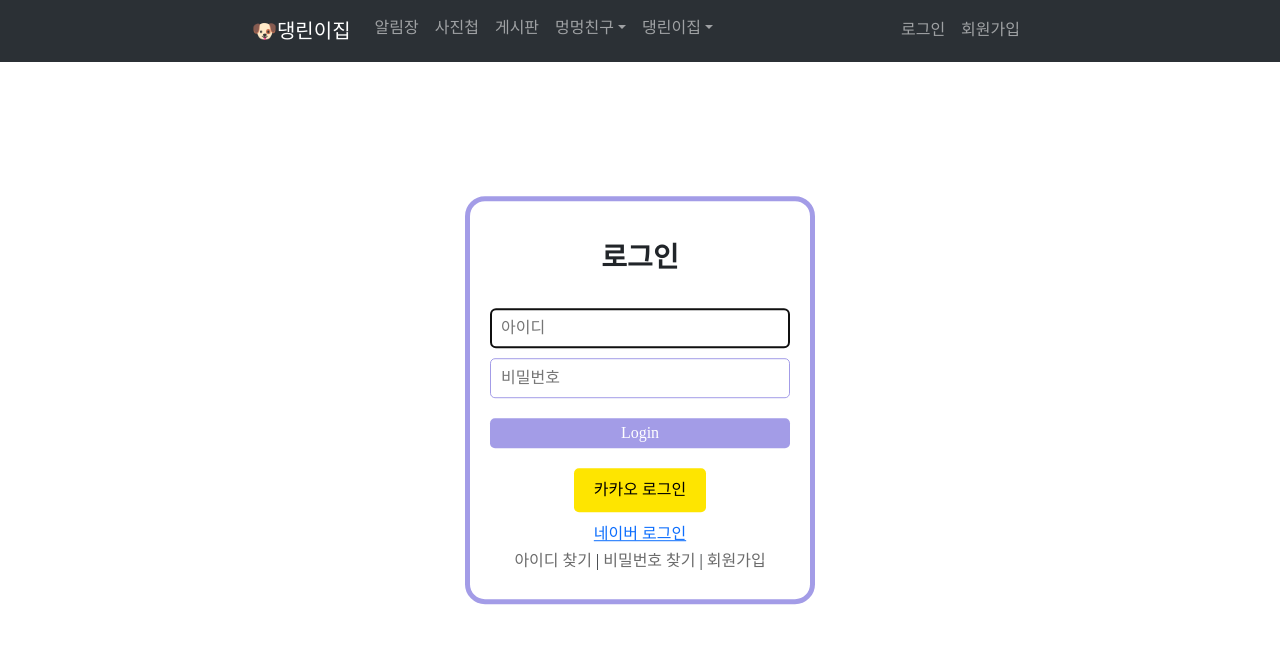
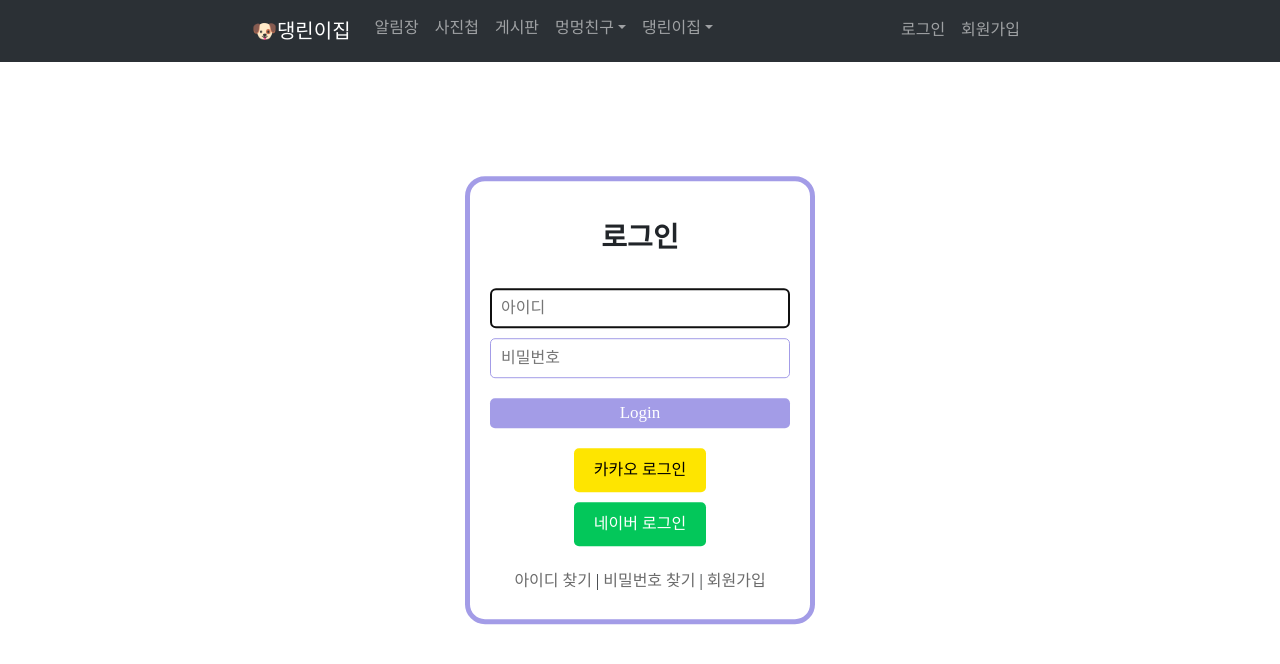
Before and after one commit to xooxpeak/React_Puppy, a React (Create React App) app: page /login in a window 1280 px wide. Shown: the top 664 px of the page. Built offline with nearby package versions, Linux system fonts and the light colour scheme; no server answers; a web font is replaced by a local one.

Commit message:
[Fix] 403 오류 해결 -> 네이버 로그인 구현 완료 [Design] 로그인 UI 수정

```diff
--- a/src/css/Login.css
+++ b/src/css/Login.css
@@ -33,7 +33,7 @@ div h5 {
 }
 
 h3#login_title {
-    margin-bottom: 30px; /* 로그인 글자와 아래 요소 간격 */
+    margin-bottom: 30px;
 }
 
 .input {
@@ -51,19 +51,18 @@ h3#login_title {
     margin-bottom: 10px;
 }
 
-#loginBut {
+.loginBut {
     background-color: rgb(163, 156, 231);
     color : white;
     border : none;
     border-radius: 5px;
     font-size: 17px;
-    height: 50px;
+    height: 30px;
     width: 300px;
-    margin : 20px 0 10px 0;
 }
 
-#loginBut:hover {
-    background-color: #f8d1dd; /* 마우스 호버 시 색상 변경 */
+.loginBut:hover {
+    background-color: #f8d1dd;
 }
 
 .link {
@@ -73,17 +72,16 @@ h3#login_title {
 }
 
 .link a {
-    text-decoration: none; /* 밑줄 제거 */
-    color: rgb(107, 107, 107); /* 색상 변경 */
+    text-decoration: none;
+    color: rgb(107, 107, 107);
 }
 
 .link a:hover {
-    color: #f8d1dd; /* 마우스 호버 시 색상 변경 */
+    color: #f8d1dd;
 }
 
-/* 카카오 로그인 링크에 대한 스타일 */
+/* 카카오 로그인 */
 .kakao-login-link {
-    /* 원하는 스타일을 여기에 추가합니다 */
     display: inline-block;
     padding: 10px 20px;
     background-color: #FEE500;
@@ -96,3 +94,18 @@ h3#login_title {
 .kakao-login-link:hover {
     background-color: #FFD500;
 }
+
+.naver-login-link {
+    display: inline-block;
+    background-color: #03c75a;
+    color: white;
+    padding: 10px 20px;
+    border-radius: 5px;
+    text-decoration: none;
+    text-align: center;
+    margin-bottom: 20px;
+}
+
+.naver-login-link:hover {
+    background-color: #029e4d;
+}
--- a/src/pages/Login.js
+++ b/src/pages/Login.js
@@ -67,6 +67,9 @@ let Login = () => {
             // 새로운 accessToken을 쿠키에 저장하고 상태도 업데이트
             setCookie('accessToken', response.data.accessToken, { path: '/' });
             setAccessToken(response.data.accessToken);
+
+            // 원래의 요청을 다시 시도
+            return response.data.accessToken;
         } catch (error) {
             console.log('error: ', error);
         }
@@ -76,28 +79,21 @@ let Login = () => {
 
 
         // 로그인 함수
-        let loginHandler = () => {
-
+        let loginHandler = async () => {
             // 아이디 또는 비밀번호가 비어 있는 경우
             if (!userId || !password) {
                 alert("아이디와 비밀번호를 모두 입력해주세요.");
                 return;
             }
 
-            // 로그인 요청 보내기
-            axios({
-                url: 'http://localhost:8082/api/v1/auth/n/login',
-                method: 'POST',
-                data: {
+            try {
+                // 로그인 요청 보내기
+                let res = await axios.post('http://localhost:8082/api/v1/auth/n/login', {
                     userId: userId,
                     password: password
-                }
-            })
-            .then((res) => {
+                });
+
                 // 로그인 성공
-                console.log(res.data)
-                console.log(res.status)
-
                 if (res.status === 200) {
                     // 서버로부터 받은 액세스 토큰을 쿠키에 저장
                     setCookie('accessToken', res.data.accessToken, { path: '/' });
@@ -105,25 +101,35 @@ let Login = () => {
                     // API 요청하는 콜마다 헤더에 accessToken 담아 보내도록 설정
                     axios.defaults.headers.common['Authorization'] = `Bearer ${res.data.accessToken}`;
                     alert("로그인 성공!");
-                    navigate("/");  // 메인페이지로 이동
-
-                }  else if (res.status === 401) {
+                    navigate("/"); // 메인페이지로 이동
+                }
+            } catch (error) {
+                if (error.response && error.response.status === 401) {
                     // Access Token이 만료된 경우, Access Token 재발급 시도
-                    // retryLogin();
-                    refreshAccessToken();
+                    try {
+                        const newAccessToken = await refreshAccessToken();
+                        // 재발급 받은 새로운 액세스 토큰으로 원래 요청 재시도
+                        await axios.post('http://localhost:8082/api/v1/auth/n/login', {
+                            userId: userId,
+                            password: password
+                        }, {
+                            headers: {
+                                Authorization: `Bearer ${newAccessToken}`,
+                            }
+                        });
+                        navigate("/"); // 메인페이지로 이동
+                    } catch (refreshError) {
+                        alert("로그인 세션이 만료되었습니다. 다시 로그인해주세요.");
+                        console.error("Refresh Error:", refreshError);
+                    }
                 } else {
                     // 로그인 실패
-                    console.log(res.status)
                     alert("아이디 또는 비밀번호가 잘못되었습니다.");
+                    console.error("Login Error:", error);
+                }
+            }
+        };
 
-                }
-            })
-            .catch((error) => {
-                // 서버 오류 또는 네트워크 오류
-                alert("로그인에 실패하였습니다.");
-                console.error("Error:", error);
-            });
-        }
 
 
         // 로그아웃
@@ -151,9 +157,9 @@ let Login = () => {
                         <div className="input">
                             <input type="text" className="userId" id="userId" placeholder="아이디" value={userId} onChange={onUserIdHandler} autoFocus></input>
                             <input type="password" className="password" id="password" placeholder="비밀번호" value={password} onChange={onPasswordHandler}></input>
-                            <button onClick={loginHandler}>Login</button>
+                            <button onClick={loginHandler} className="loginBut">Login</button>
                             <a href={`https://kauth.kakao.com/oauth/authorize?response_type=code&client_id=${kakaoAPI}&redirect_uri=http://localhost:3000/login/oauth2/code/kakao`} className="kakao-login-link"> 카카오 로그인</a>
-                            <a href={`https://nid.naver.com/oauth2.0/authorize?response_type=code&client_id=${naverClientId}&redirect_uri=http://localhost:8082/api/v1/auth/n/naverLogin&state=${encodeURIComponent(state)}`} className="naver-login-link"> 네이버 로그인</a>
+                            <a href={`https://nid.naver.com/oauth2.0/authorize?response_type=code&client_id=${naverClientId}&redirect_uri=http://localhost:3000/login/oauth2/code/naver&state=${encodeURIComponent(state)}`} className="naver-login-link"> 네이버 로그인</a>
                             {/* <button onClick={naverLoginHandler} className="naver-login-link">네이버 로그인</button> */}
                         </div>
                         <div className="link">
```
